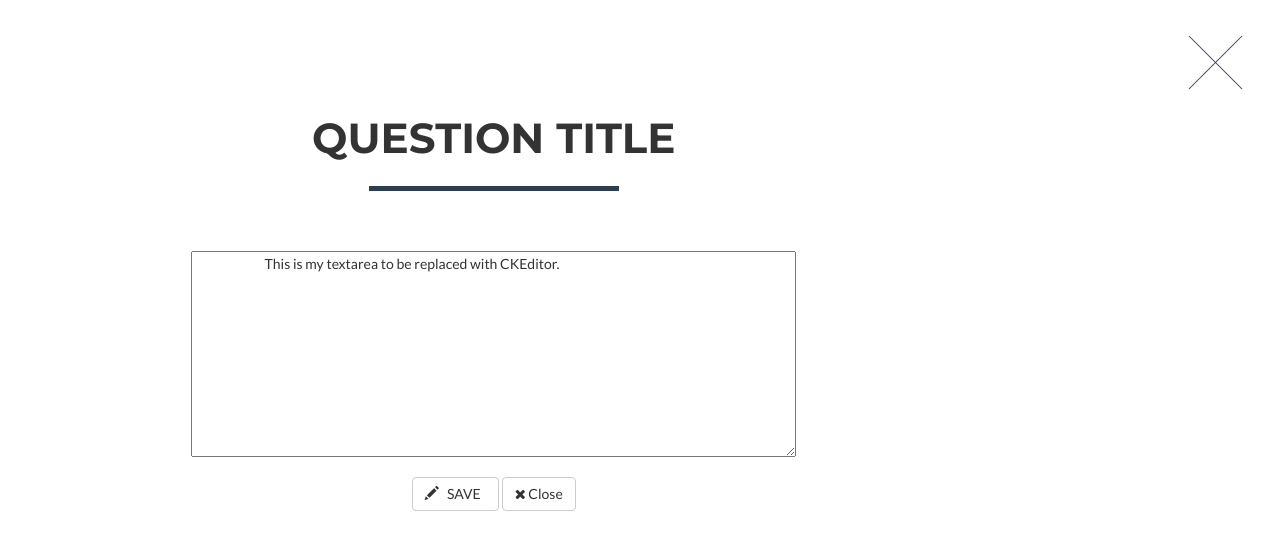
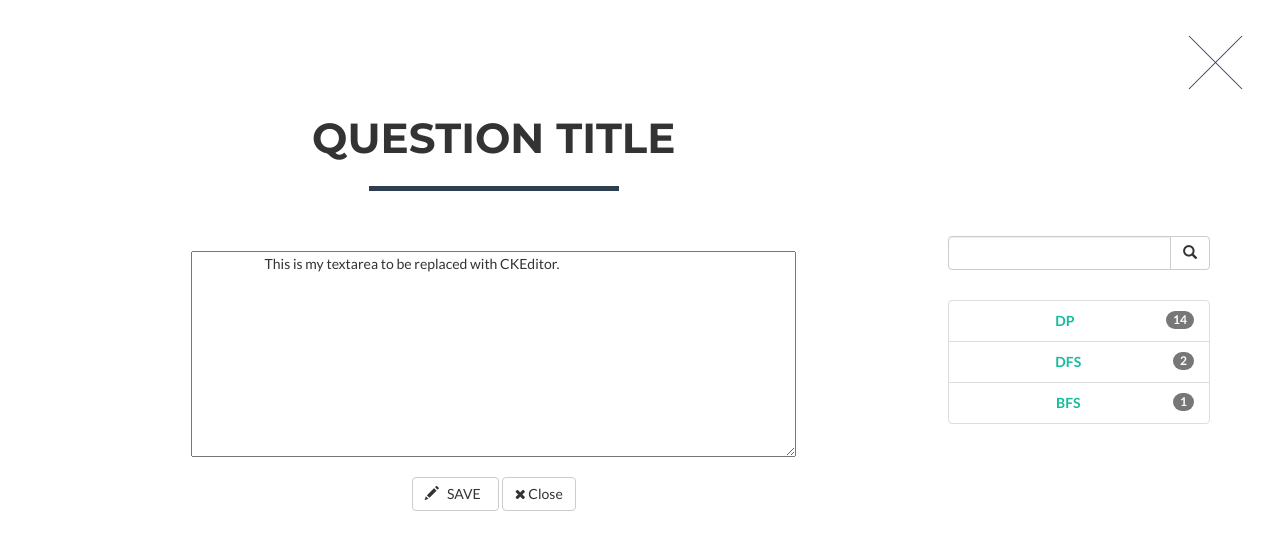
Before and after one commit to yulongzhou1989/dreamchaser, a PHP site: page /editContent.html in a window 1280 px wide. Shown: the top 550 px of the page. Run offline with PHP 8.4, Linux system fonts and the light colour scheme; some libraries are stand-ins or nearby versions.

Commit message:
front end done

```diff
--- a/good2great/css/style.css
+++ b/good2great/css/style.css
@@ -5,3 +5,8 @@
 .floatLeft{
   float:left;
 }
+
+
+.paddingUp{
+  padding-top: 30px;
+}
--- a/good2great/editContent.html
+++ b/good2great/editContent.html
@@ -69,10 +69,41 @@
                   </form>
                   </div>
               </div>
-              <div class="col-lg-9">
-                <button type="button" class="btn btn-default" data-dismiss="modal"><i class="glyphicon glyphicon-pencil"></i>&nbsp;&nbsp; SAVE &nbsp;</button>
-                <button type="button" id="contentCloseButton" class="btn btn-default" data-dismiss="modal"><i class="fa fa-times"></i> Close</button>
+              <div class="col-lg-3">
+                <div class="input-group">
+                    <input type="text" class="form-control">
+                    <span class="input-group-btn">
+                        <button class="btn btn-default" type="button">
+                            <span class="glyphicon glyphicon-search"></span>
+                    </button>
+                    </span>
+                </div>
+                <div class="paddingUp">
+                  <ul class="list-group">
+                      <li class="list-group-item justify-content-between">
+                        <strong><a href="http://startbootstrap.com">DP</a>
+                        </strong>
+                        <span class="badge badge-default badge-pill">14</span>
+                      </li>
+                      <li class="list-group-item justify-content-between">
+                        <strong><a href="http://startbootstrap.com">DFS</a>
+                        </strong>
+                        <span class="badge badge-default badge-pill">2</span>
+                      </li>
+                      <li class="list-group-item justify-content-between">
+                        <strong><a href="http://startbootstrap.com">BFS</a>
+                        </strong>
+                        <span class="badge badge-default badge-pill">1</span>
+                      </li>
+                  </ul>
+                </div>
               </div>
+        </div>
+        <div class="row">
+          <div class="col-lg-9">
+            <button type="button" class="btn btn-default" data-dismiss="modal"><i class="glyphicon glyphicon-pencil"></i>&nbsp;&nbsp; SAVE &nbsp;</button>
+            <button type="button" id="contentCloseButton" class="btn btn-default" data-dismiss="modal"><i class="fa fa-times"></i> Close</button>
+          </div>
         </div>
     </div>
 </div>
--- a/good2great/index.html
+++ b/good2great/index.html
@@ -52,7 +52,7 @@
                         <a href="#page-top"></a>
                     </li>
                     <li class="page-scroll">
-                        <a href="admin/pages/login.html">Login in</a>
+                        <a href="login.html">Login in</a>
                     </li>
                     <li class="page-scroll">
                         <a href="#about">About</a>
@@ -277,7 +277,7 @@
             <div class="container">
                 <div class="row">
                     <div class="col-lg-12">
-                        Copyright &copy; Your Website 2016
+                        Copyright &copy; good2great 2016
                     </div>
                 </div>
             </div>
```
Also changed, not shown: good2great/content.html (+19 -0 lines), good2great/list.html (+29 -0 lines), good2great/login.html (added, +82 -0 lines).
